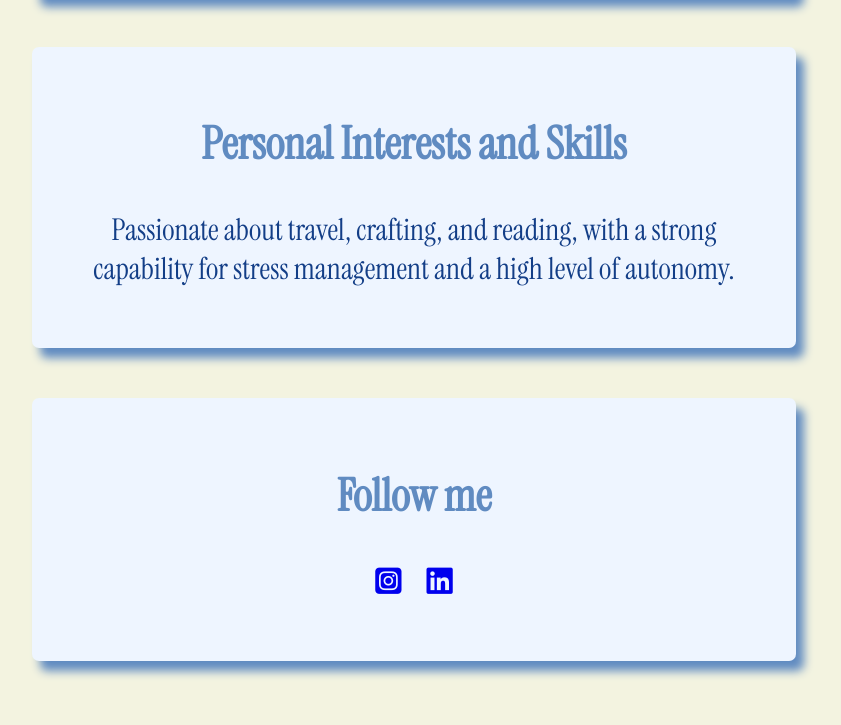
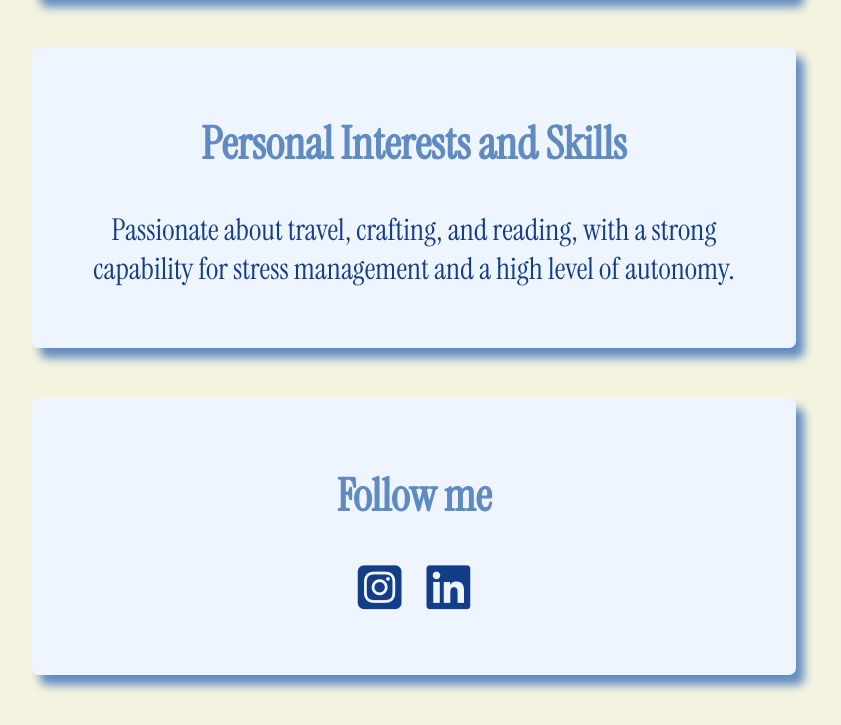
Before and after one commit to capucine-gilson/my-profile, a plain HTML site: page index.html in a window 1280 px wide. Shown: the part 1778-2503 px from the top of the page, without its empty margins (226-1067 px from the left). Drawn offline with Linux system fonts and the light colour scheme.

Commit message:
Update style.css

```diff
--- a/style.css
+++ b/style.css
@@ -1,3 +1,4 @@
+
 body {
     background-color: #F3F3E0;
     color: #133E87;
@@ -77,3 +78,19 @@ a : hover {
 .button:hover {
     background-color: #CBDCEB;
 }
+
+.icon {
+    list-style: none;
+    padding-left: 0px;
+}
+.icon li{
+    display: inline;
+    padding: 10px;
+}
+.icon i {
+    font-size: 50px;
+    color: #133E87 ;
+}
+.icon i:hover {
+    color: #CBDCEB;
+}
```
Lines whose indentation alone changed are shown as unchanged.
